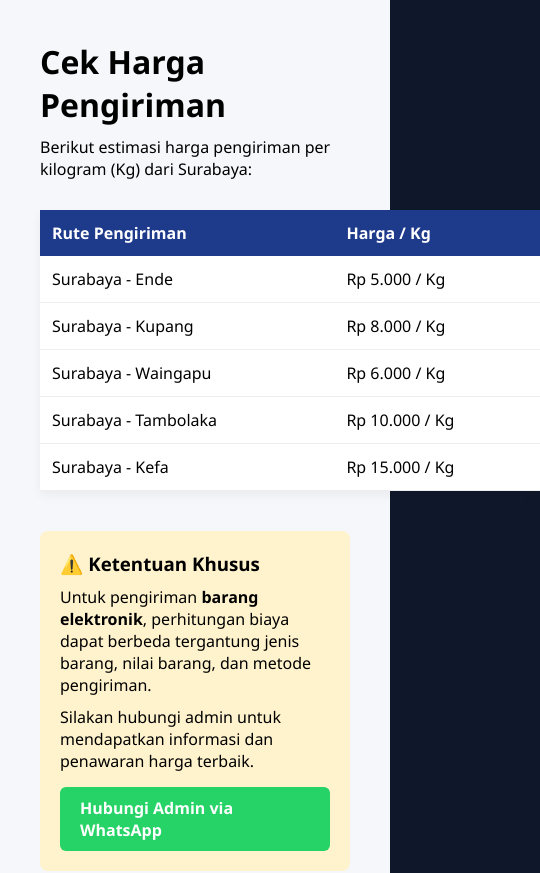
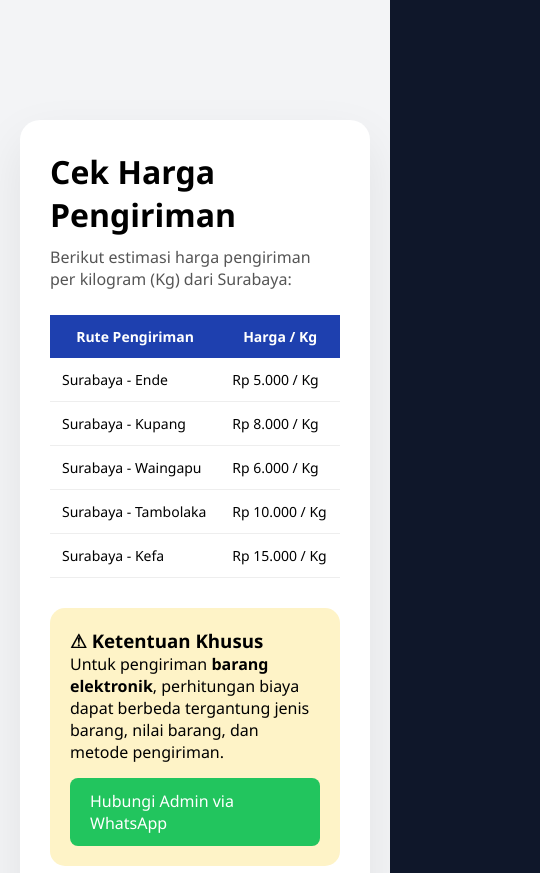
Before and after one commit to layartimur/layartimur-tracking, a Next.js app: page /harga in a window 390 px wide. Shown: the top 873 px of the page, 540 px wide, since content can reach past the window. Built offline with nearby package versions, Linux system fonts and the light colour scheme.

Commit message:
Full responsive premium layout update

```diff
--- a/pages/_app.js
+++ b/pages/_app.js
@@ -1,5 +1,25 @@
 import '../styles/globals.css'
+import Head from 'next/head'
 
 export default function App({ Component, pageProps }) {
-  return <Component {...pageProps} />
+  return (
+    <>
+      <Head>
+        {/* Meta Responsive */}
+        <meta name="viewport" content="width=device-width, initial-scale=1" />
+
+        {/* Basic SEO */}
+        <title>Layar Timur Express</title>
+        <meta name="description" content="Layanan pengiriman terpercaya dari Surabaya ke seluruh NTT dan Indonesia." />
+
+        {/* Favicon (pastikan ada di public/) */}
+        <link rel="icon" href="/logo.png" />
+
+        {/* Theme Color Mobile */}
+        <meta name="theme-color" content="#0f172a" />
+      </Head>
+
+      <Component {...pageProps} />
+    </>
+  )
 }
--- a/pages/harga.js
+++ b/pages/harga.js
@@ -1,105 +1,55 @@
+import Link from "next/link";
+
 export default function Harga() {
   return (
-    <div
-      style={{
-        minHeight: "100vh",
-        padding: 40,
-        background: "#f5f7fb",
-        fontFamily: "Arial",
-      }}
-    >
-      <h1 style={{ marginBottom: 10 }}>Cek Harga Pengiriman</h1>
-      <p style={{ marginBottom: 30 }}>
+    <div className="pageWrapper">
+
+      <div className="pageContainer">
+
+        <h1>Cek Harga Pengiriman</h1>
+        <p className="subtitle">
           Berikut estimasi harga pengiriman per kilogram (Kg) dari Surabaya:
         </p>
 
-      <table
-        style={{
-          borderCollapse: "collapse",
-          background: "white",
-          minWidth: 500,
-          boxShadow: "0 4px 10px rgba(0,0,0,0.05)",
-        }}
-      >
-        <thead style={{ background: "#1e3a8a", color: "white" }}>
+        <div className="tableWrapper">
+          <table>
+            <thead>
               <tr>
-            <th style={thStyle}>Rute Pengiriman</th>
-            <th style={thStyle}>Harga / Kg</th>
+                <th>Rute Pengiriman</th>
+                <th>Harga / Kg</th>
               </tr>
             </thead>
             <tbody>
-          <tr>
-            <td style={tdStyle}>Surabaya - Ende</td>
-            <td style={tdStyle}>Rp 5.000 / Kg</td>
-          </tr>
-          <tr>
-            <td style={tdStyle}>Surabaya - Kupang</td>
-            <td style={tdStyle}>Rp 8.000 / Kg</td>
-          </tr>
-          <tr>
-            <td style={tdStyle}>Surabaya - Waingapu</td>
-            <td style={tdStyle}>Rp 6.000 / Kg</td>
-          </tr>
-          <tr>
-            <td style={tdStyle}>Surabaya - Tambolaka</td>
-            <td style={tdStyle}>Rp 10.000 / Kg</td>
-          </tr>
-          <tr>
-            <td style={tdStyle}>Surabaya - Kefa</td>
-            <td style={tdStyle}>Rp 15.000 / Kg</td>
-          </tr>
+              <tr><td>Surabaya - Ende</td><td>Rp 5.000 / Kg</td></tr>
+              <tr><td>Surabaya - Kupang</td><td>Rp 8.000 / Kg</td></tr>
+              <tr><td>Surabaya - Waingapu</td><td>Rp 6.000 / Kg</td></tr>
+              <tr><td>Surabaya - Tambolaka</td><td>Rp 10.000 / Kg</td></tr>
+              <tr><td>Surabaya - Kefa</td><td>Rp 15.000 / Kg</td></tr>
             </tbody>
           </table>
+        </div>
 
-      {/* KETERANGAN TAMBAHAN */}
-      <div
-        style={{
-          marginTop: 40,
-          padding: 20,
-          background: "#fff3cd",
-          borderRadius: 8,
-          maxWidth: 700,
-        }}
-      >
-        <h3 style={{ marginBottom: 10 }}>⚠️ Ketentuan Khusus</h3>
-        <p style={{ marginBottom: 10 }}>
-          Untuk pengiriman <strong>barang elektronik</strong>, perhitungan
-          biaya dapat berbeda tergantung jenis barang, nilai barang, dan
-          metode pengiriman.
-        </p>
+        <div className="warningBox">
+          <h3>⚠ Ketentuan Khusus</h3>
           <p>
-          Silakan hubungi admin untuk mendapatkan informasi dan penawaran
-          harga terbaik.
+            Untuk pengiriman <b>barang elektronik</b>, perhitungan biaya dapat
+            berbeda tergantung jenis barang, nilai barang, dan metode pengiriman.
           </p>
 
           <a
             href="https://wa.me/6285977833502"
             target="_blank"
-          rel="noopener noreferrer"
-          style={{
-            display: "inline-block",
-            marginTop: 15,
-            padding: "10px 20px",
-            background: "#25D366",
-            color: "white",
-            borderRadius: 6,
-            textDecoration: "none",
-            fontWeight: "bold",
-          }}
+            className="waButtonHarga"
           >
             Hubungi Admin via WhatsApp
           </a>
         </div>
+
+        <Link href="/">
+          <button className="backBtn">← Kembali ke Home</button>
+        </Link>
+
+      </div>
     </div>
   );
 }
-
-const thStyle = {
-  padding: 12,
-  textAlign: "left",
-};
-
-const tdStyle = {
-  padding: 12,
-  borderBottom: "1px solid #eee",
-};
--- a/styles/globals.css
+++ b/styles/globals.css
@@ -37,7 +37,7 @@ body {
   100% { transform: rotate(360deg); }
 }
 
-/* ================= HERO BACKGROUND (IMAGE VERSION) ================= */
+/* ================= HERO (HOME PAGE) ================= */
 
 .heroPremium {
   min-height: 100vh;
@@ -53,7 +53,6 @@ body {
   position: relative;
 }
 
-/* Soft cinematic glow */
 .heroPremium::before {
   content: "";
   position: absolute;
@@ -235,6 +234,81 @@ body {
   margin-top: 120px;
 }
 
+/* ================= HARGA PAGE ================= */
+
+.pageWrapper {
+  min-height: 100vh;
+  background: #f3f4f6;
+  padding: 120px 20px 40px;
+  display: flex;
+  justify-content: center;
+}
+
+.pageContainer {
+  width: 100%;
+  max-width: 800px;
+  background: white;
+  padding: 30px;
+  border-radius: 20px;
+  box-shadow: 0 20px 50px rgba(0,0,0,0.08);
+}
+
+.pageContainer h1 {
+  margin-bottom: 10px;
+}
+
+.subtitle {
+  margin-bottom: 25px;
+  color: #555;
+}
+
+.tableWrapper {
+  width: 100%;
+  overflow-x: auto;
+}
+
+table {
+  width: 100%;
+  border-collapse: collapse;
+}
+
+th {
+  background: #1e40af;
+  color: white;
+  padding: 12px;
+}
+
+td {
+  padding: 12px;
+  border-bottom: 1px solid #eee;
+}
+
+.warningBox {
+  margin-top: 30px;
+  background: #fef3c7;
+  padding: 20px;
+  border-radius: 15px;
+}
+
+.waButtonHarga {
+  display: inline-block;
+  margin-top: 15px;
+  padding: 12px 20px;
+  background: #22c55e;
+  color: white;
+  border-radius: 8px;
+  text-decoration: none;
+}
+
+.backBtn {
+  margin-top: 25px;
+  padding: 10px 20px;
+  background: #1e40af;
+  color: white;
+  border: none;
+  border-radius: 8px;
+}
+
 /* ================= MOBILE ================= */
 
 @media (max-width: 768px) {
@@ -265,4 +339,8 @@ body {
   .heroCardPremium {
     padding: 40px;
   }
+
+  th, td {
+    font-size: 14px;
+  }
 }
```
Lines whose indentation alone changed are shown as unchanged.
